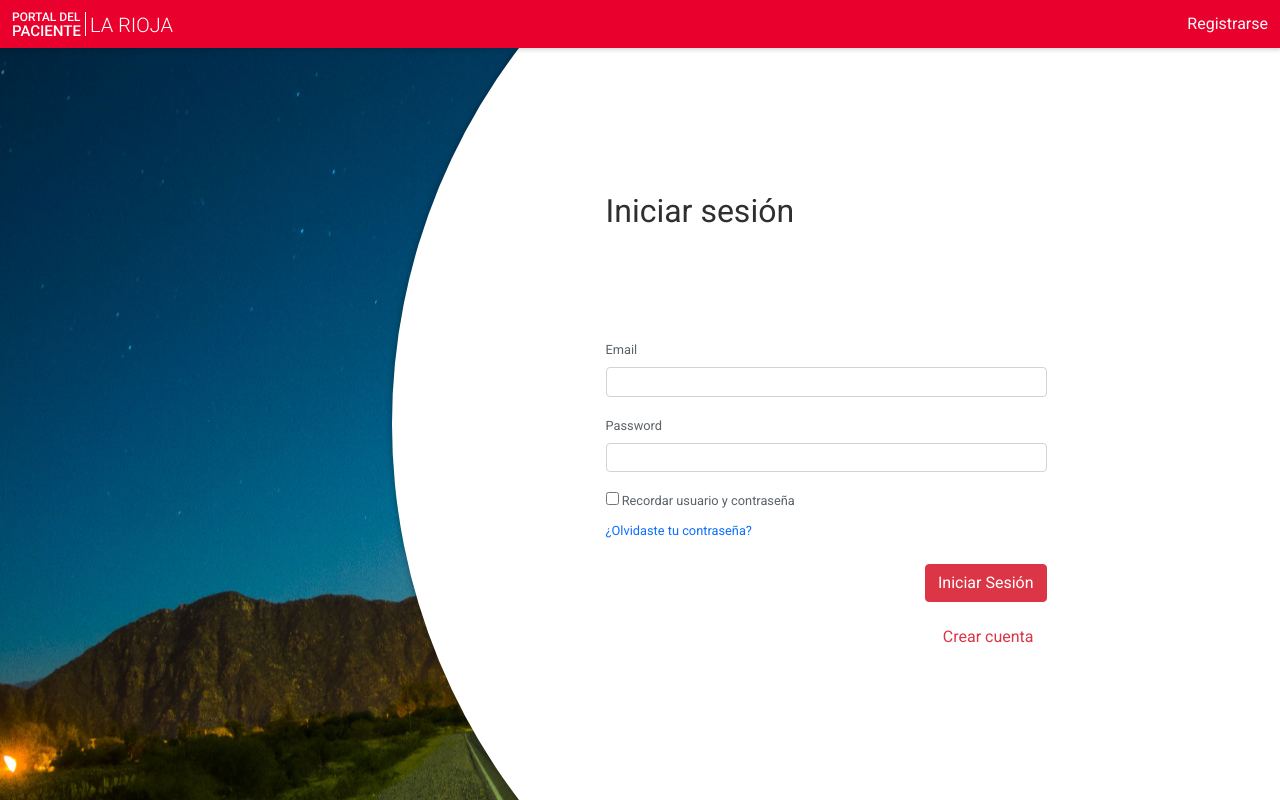
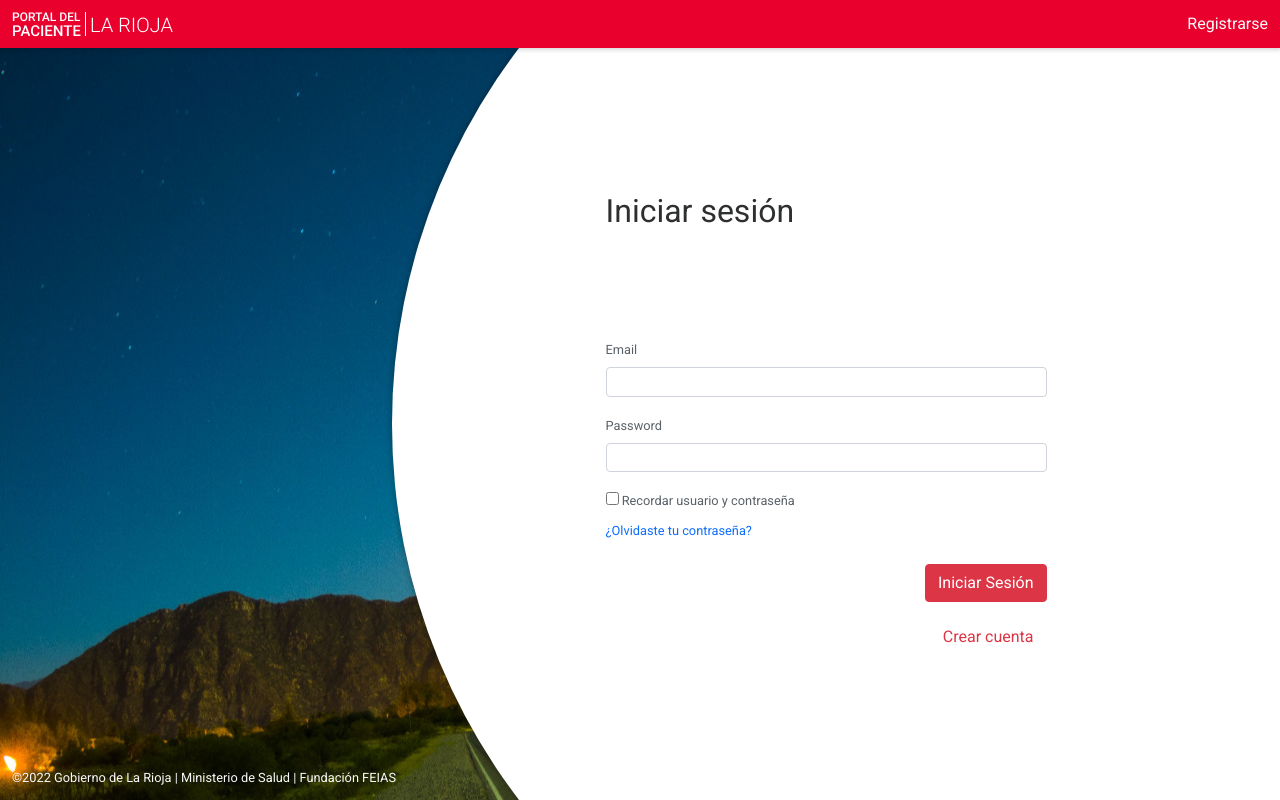
Before and after one commit to eamanu/portal_pacientes_lr_frontend, a React (Create React App) app: page /login in a window 1280 px wide. Built offline with nearby package versions, Linux system fonts and the light colour scheme; no server answers.

Commit message:
adding footer

```diff
--- a/src/components/Footer/Footer.jsx
+++ b/src/components/Footer/Footer.jsx
@@ -1,10 +1,22 @@
 import React from 'react';
+import useAuth from '../../hooks/useAuth';
 
 function Footer() {
+    const auth = useAuth()
+
     return (
-        <footer className="footer fixed-bottom ">
-            {/* <h6>2022</h6> */}
-        </footer>
+        <div className={`main-footer ${auth.user ? 'bg-light text-secondary shadow-lg' : 'bg-none text-light shadow-none'}`}>
+            <div className='container-fluid'>
+                <div className='row'>
+                    <p className='col-sm d-flex d-md-none  opacity-75 text-secondary'>
+                        &copy;{new Date().getFullYear()} Gobierno de La Rioja |  Ministerio de Salud  | Fundación FEIAS
+                    </p>
+                    <p className='col-sm d-none d-md-flex'>
+                        &copy;{new Date().getFullYear()} Gobierno de La Rioja |  Ministerio de Salud  | Fundación FEIAS
+                    </p>
+                </div>
+            </div>
+        </div>
     )
 }
 export default Footer;
--- a/src/components/Profile/Profile.jsx
+++ b/src/components/Profile/Profile.jsx
@@ -61,11 +61,12 @@ function Profile({ show, handleClose, type }) {
         delete body.photo_dni_back //note - is necesary, but not now
         delete body.username
         delete body.password
-        body.is_diabetic = body.is_diabetic == 'true' ? true : false
-        body.is_hypertensive = body.is_hypertensive == 'true' ? true : false
-        body.is_chronic_kidney_disease = body.is_chronic_kidney_disease == 'true' ? true : false
-        body.is_chronic_respiratory_disease = body.is_chronic_respiratory_disease == 'true' ? true : false
-        body.birthdate = "5/5/2020" //hardcode
+        body.is_diabetic = body.is_diabetic.toString() == 'true' ? true : false
+        body.is_hypertensive = body.is_hypertensive.toString() == 'true' ? true : false
+        body.is_chronic_kidney_disease = body.is_chronic_kidney_disease.toString() == 'true' ? true : false
+        body.is_chronic_respiratory_disease = body.is_chronic_respiratory_disease.toString() == 'true' ? true : false
+        let setDate = values.birthdate.split('-')
+        body.birthdate =  `${setDate[2]}/${setDate[1]}/${setDate[0]}`
         Swal.fire(confirm(`¿Desea actualizar los datos de ${type === 'user' ? 'usuario' : 'paciente'}`)).then((result) => {
             if (result.isConfirmed) {
                 sendUpdatePersonForm(body)
@@ -79,17 +80,25 @@ function Profile({ show, handleClose, type }) {
                 .then((res) => {
                     console.log(res)
                     if (res.ok) {
-                        Swal.fire(success('El usuario ha sido actualizado con éxito'))
-                        setLoading(false)
-                    } else {
-                        Swal.fire(error('Error al actualizar datos de usuario'))
-                        setLoading(false)
+                        return res.text().then(text => {
+                            let readeble = JSON.parse(text)
+                            if (readeble.status) {
+                                Swal.fire(success('El usuario ha sido actualizado con éxito'))
+                                setLoading(false)
+                                handleClose()
+                            } else {
+                                Swal.fire(error('Error al actualizar datos de usuario'))
+                                setLoading(false)
+                                throw new Error(text)
+                            }
+                        })
                     }
                 })
                 .catch((err) => {
                     console.log('error', err)
                     Swal.fire(error('Error al actualizar datos de usuario'))
                     setLoading(false)
+                    handleClose()
                 })
         },
         [],
--- a/src/components/RegisterForm/Forms/FormData.js
+++ b/src/components/RegisterForm/Forms/FormData.js
@@ -316,7 +316,7 @@ export const LabelsFormData = {
   },
   is_chronic_kidney_disease: {
     form_name: "is_chronic_kidney_disease",
-    label: "Enfermedad respiratoria",
+    label: "Enfermedad renal",
     inputType: "radio",
     type: "radio",
     variants: false,
--- a/src/routers/AppRouter.js
+++ b/src/routers/AppRouter.js
@@ -1,20 +1,19 @@
 import { useEffect, useState } from "react"
 import { BrowserRouter as Router, Switch, Route, Redirect } from "react-router-dom/cjs/react-router-dom.min"
-import PrivateRoute from "./PrivateRoute"
-import PublicRoute from "./PublicRoute"
-import Header from "../components/Header"
-import Footer from "../components/Footer"
-import LoginPerson from "../pages/LoginPerson"
-import Login from "../admin-pages/Login"
-import Register from "../pages/Register"
-import UserRouter from "./UserRouter"
-import NotFound from "../pages/NotFound/NotFound"
-import AvisoVerificacion from "../pages/AvisoVerificacion"
-import RecuperarContraseña from "../pages/RecuperarContraseña"
-import AdminRouter from "./AdminRouter"
-import useAuth from "../hooks/useAuth"
-import Loader from "../components/Loader"
-
+import PrivateRoute from "./PrivateRoute";
+import PublicRoute from "./PublicRoute";
+import Header from "../components/Header";
+import Footer from "../components/Footer";
+import LoginPerson from "../pages/LoginPerson";
+import Login from "../admin-pages/Login";
+import Register from "../pages/Register";
+import UserRouter from "./UserRouter";
+import NotFound from "../pages/NotFound/NotFound";
+import AvisoVerificacion from "../pages/AvisoVerificacion";
+import RecuperarContraseña from "../pages/RecuperarContraseña";
+import AdminRouter from "./AdminRouter";
+import useAuth from "../hooks/useAuth";
+import Loader from "../components/Loader";
 
 export default function AppRouter() {
     const [loading, setLoading] = useState(true);
@@ -47,8 +46,8 @@ export default function AppRouter() {
                 <Route path='/404' component={NotFound}/>
                 <Route path='*'><Redirect to='/404'/></Route>
             </Switch>
+            <Footer />
             </div>
-            <Footer />
         </Router>
         }
         </>
--- a/src/styles/App.scss
+++ b/src/styles/App.scss
@@ -149,11 +149,19 @@
   }
 }
 // footer
-.footer-text {
-  font-size: 0.8rem;
-  margin: 0;
-  padding: 0 0 1rem 1.5rem;
+
+.main-footer{
+  padding: 0.8rem 0;
+  position: fixed;
+  bottom: 0;
+  width: 100%;
+  z-index: 1000;
+  p{
+    font-size: 0.8rem;
+    margin-bottom: 0;
+  }
 }
+
 // Main container
 .main-container {
   position: absolute;
@@ -226,6 +234,7 @@
   display: block;
   height: auto;
   min-height: calc(100% - 3rem);
+  padding: 2rem 0 3rem 0;
   width: 100%;
   background-color:$background-main;
   color: $text-primary;
@@ -238,8 +247,8 @@
   position: relative;
   width: 100%;
   height: auto;
-  min-height: 80vh;
-  margin-top: 2rem;
+  min-height: 60vh;
+  margin: 1rem 0 2rem 0;
   border-radius: 5px;
   background-color: $third;
   box-shadow: $shadow-four;
@@ -440,12 +449,18 @@
 }
 // Perfil del Paciente
 .perfil-paciente {
+  .datos-paciente__title{
+    font-size: 0.8rem;
+    color: $text-third;
+    text-transform: uppercase;
+  }
   .datos-paciente__label {
-    display: inline-block;
-    width: fit-content;
+    // display: inline-block;
+    // width: fit-content;
     margin: 0;
     margin-right: 1rem;
-    text-transform: uppercase;
+    font-weight: lighter;
+    text-transform: capitalize;
   }
 }
 // Grupo familiar
```
